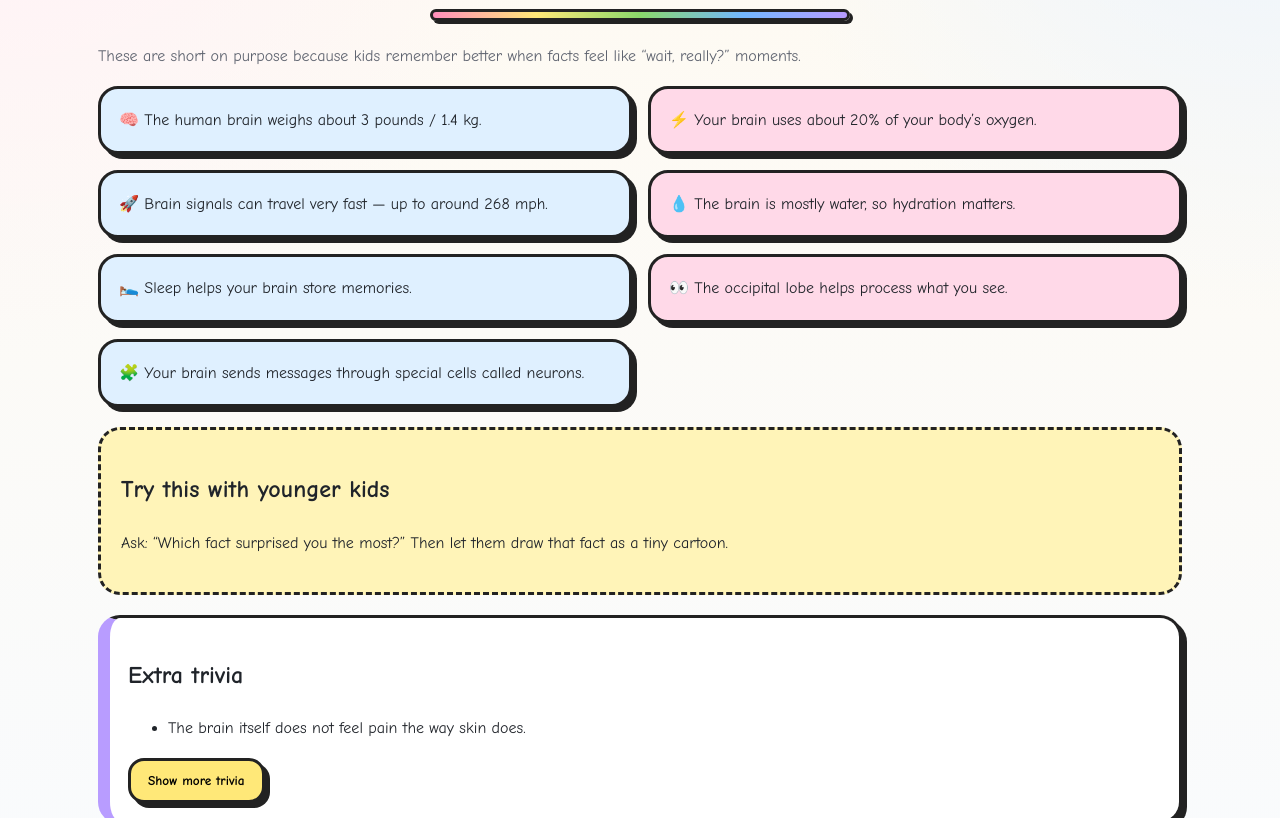
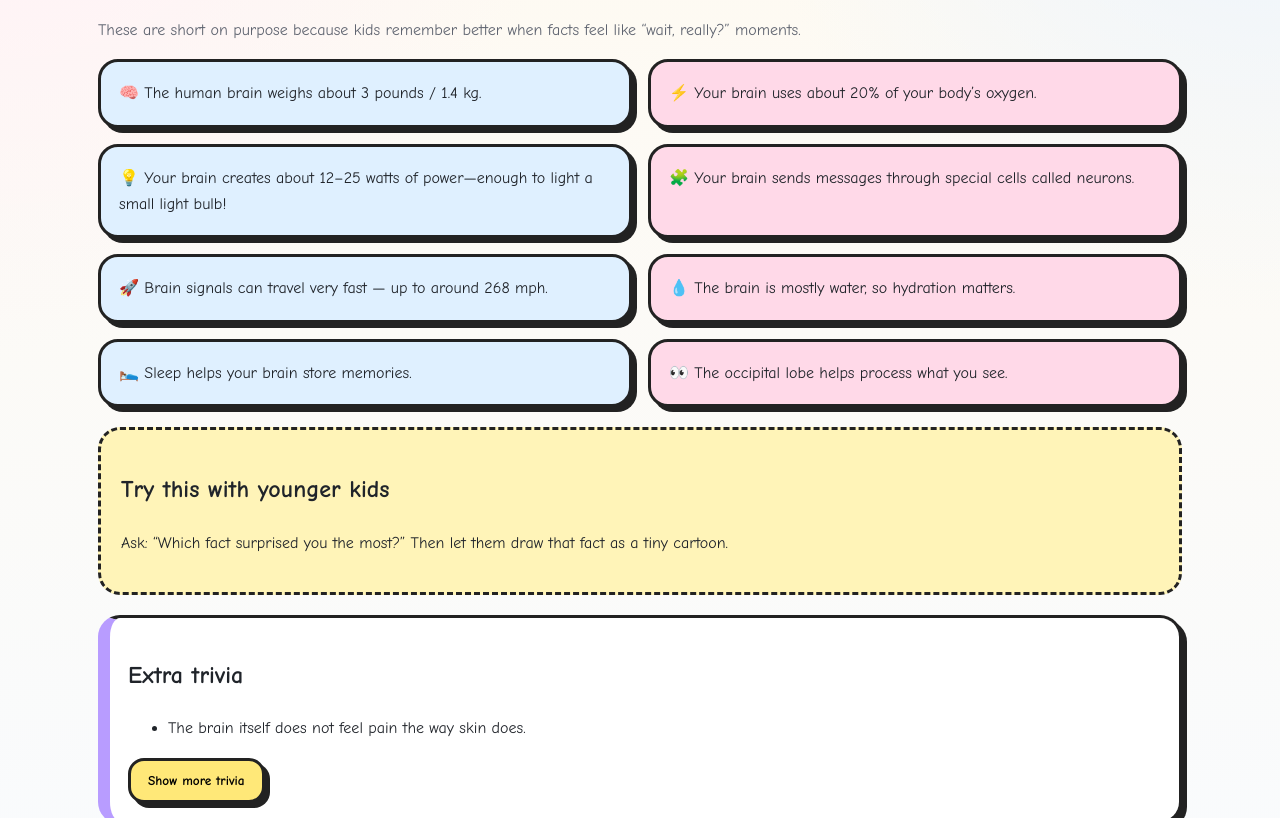
Before and after one commit to dhatribir/Journey_brain, a plain HTML site: page facts.html in a window 1280 px wide. Shown: the part 231-1049 px from the top of the page. Drawn offline with Linux system fonts and the light colour scheme.

Commit message:
Update facts.html

```diff
--- a/facts.html
+++ b/facts.html
@@ -1,6 +1,8 @@
-\<!DOCTYPE html>
-<html lang="en"><head><meta charset="utf-8"/><meta content="width=device-width, initial-scale=1.0" name="viewport"/><title>Brain Facts</title><link href="styles/styles.css" rel="stylesheet"/></head><body>
-<nav class="nav"><span class="logo">🧠 Journey</span><a href="index.html">Start</a><a href="popup_brain.html">Explore</a><a class="active" href="facts.html">Brain Facts</a><a href="quiz.html">Quiz</a><a href="workshops.html">Workshops</a><a href="aboutPage.html">About</a></nav>
-<main class="page"><h1 class="section-title">Step 2: Weird but true brain facts</h1><div class="color-strip"></div><p class="mini-note">These are short on purpose because kids remember better when facts feel like “wait, really?” moments.</p><div class="fact-grid"><div class="fact">🧠 The human brain weighs about 3 pounds / 1.4 kg.</div><div class="fact">⚡ Your brain uses about 20% of your body’s oxygen.</div><div class="fact">🚀 Brain signals can travel very fast — up to around 268 mph.</div><div class="fact">💧 The brain is mostly water, so hydration matters.</div><div class="fact">🛌 Sleep helps your brain store memories.</div><div class="fact">👀 The occipital lobe helps process what you see.</div><div class="fact">🧩 Your brain sends messages through special cells called neurons.</div></div>
-<div class="kid-box"><h2>Try this with younger kids</h2><p>Ask: “Which fact surprised you the most?” Then let them draw that fact as a tiny cartoon.</p></div><div class="activity" id="trivia"><h2>Extra trivia</h2><ul><li>The brain itself does not feel pain the way skin does.</li><li class="hidden">Your brain keeps changing as you learn new things.</li><li class="hidden">Practice can strengthen brain pathways, like making a trail clearer.</li></ul><button id="showMore">Show more trivia</button></div><div class="cta-row"><a class="button" href="quiz.html">Next: Try the quiz →</a></div></main><footer class="footer">Small facts, big curiosity.</footer>
+<!DOCTYPE html><html lang="en"><head><meta charset="UTF-8"><meta name="viewport" content="width=device-width, initial-scale=1.0"><title>Brain Facts</title><link rel="stylesheet" href="styles/styles.css"></head><body>
+<nav class="nav"><span class="logo">🧠 Journey</span><a  href="index.html">Start</a><a  href="popup_brain.html">Explore</a><a class="active" href="facts.html">Brain Facts</a><a  href="quiz.html">Quiz</a><a  href="workshops.html">Workshops</a><a  href="aboutPage.html">About</a></nav>
+<main class="page"><h1 class="section-title">Step 2: Weird but true brain facts</h1><div class="color-strip"></div><p class="mini-note">These are short on purpose because kids remember better when facts feel like “wait, really?” moments.</p><div class="fact-grid"><div class="fact">🧠 The human brain weighs about 3 pounds / 1.4 kg.</div><div class="fact">⚡ Your brain uses about 20% of your body’s oxygen.</div>
+<div class="fact">💡 Your brain creates about 12–25 watts of power—enough to light a small light bulb!</div>
+<div class="fact">🧩 Your brain sends messages through special cells called neurons.</div>
+<div class="fact">🚀 Brain signals can travel very fast — up to around 268 mph.</div><div class="fact">💧 The brain is mostly water, so hydration matters.</div><div class="fact">🛌 Sleep helps your brain store memories.</div><div class="fact">👀 The occipital lobe helps process what you see.</div></div>
+<div class="kid-box"><h2>Try this with younger kids</h2><p>Ask: “Which fact surprised you the most?” Then let them draw that fact as a tiny cartoon.</p></div><div id="trivia" class="activity"><h2>Extra trivia</h2><ul><li>The brain itself does not feel pain the way skin does.</li><li class="hidden">Your brain keeps changing as you learn new things.</li><li class="hidden">Practice can strengthen brain pathways, like making a trail clearer.</li></ul><button id="showMore">Show more trivia</button></div><div class="cta-row"><a class="button" href="quiz.html">Next: Try the quiz →</a></div></main><footer class="footer">Small facts, big curiosity.</footer>
 <script>const btn=document.getElementById('showMore');const items=document.querySelectorAll('#trivia .hidden');let open=false;btn.onclick=()=>{items.forEach(i=>i.style.display=open?'none':'list-item');open=!open;btn.textContent=open?'Show less trivia':'Show more trivia'};</script></body></html>
```
